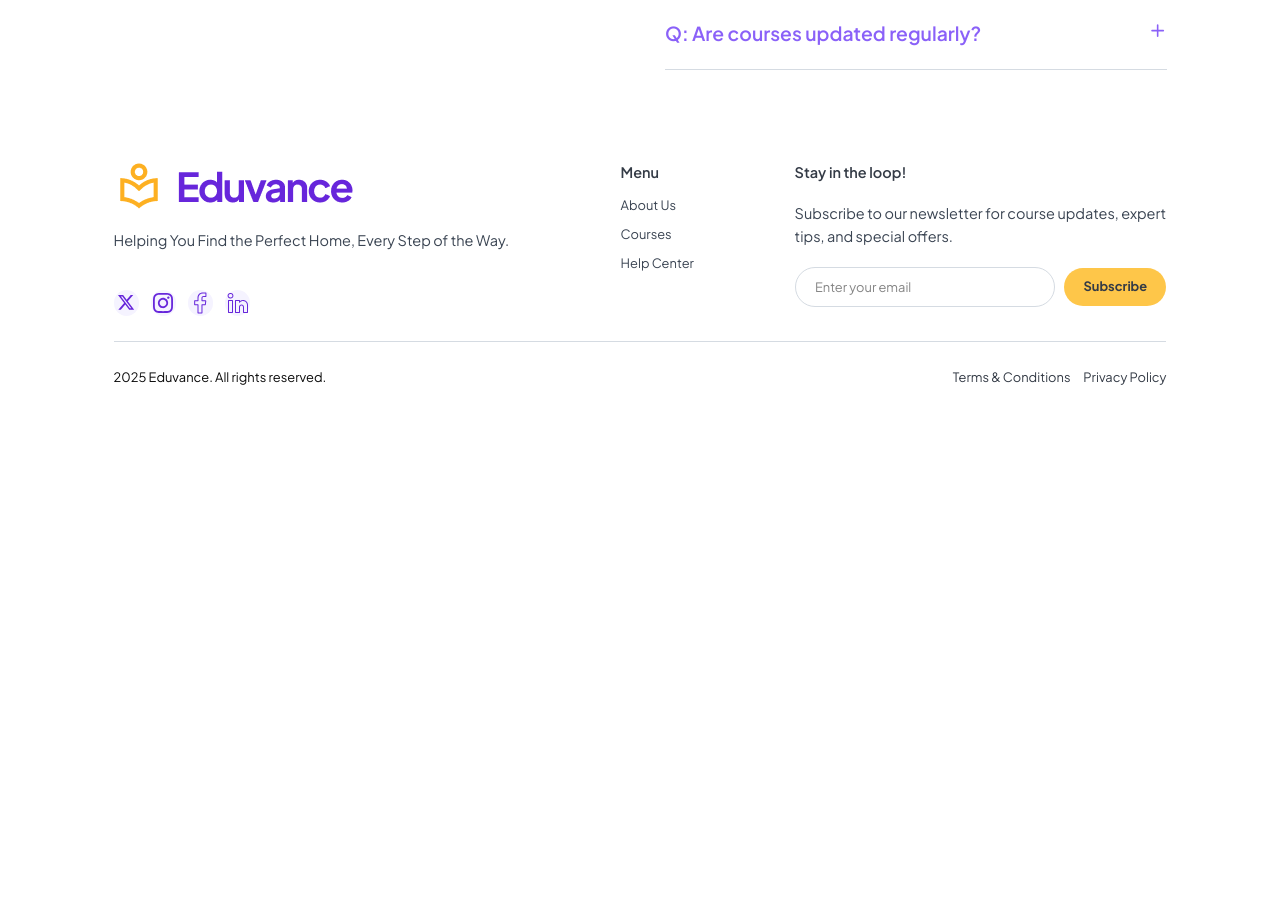
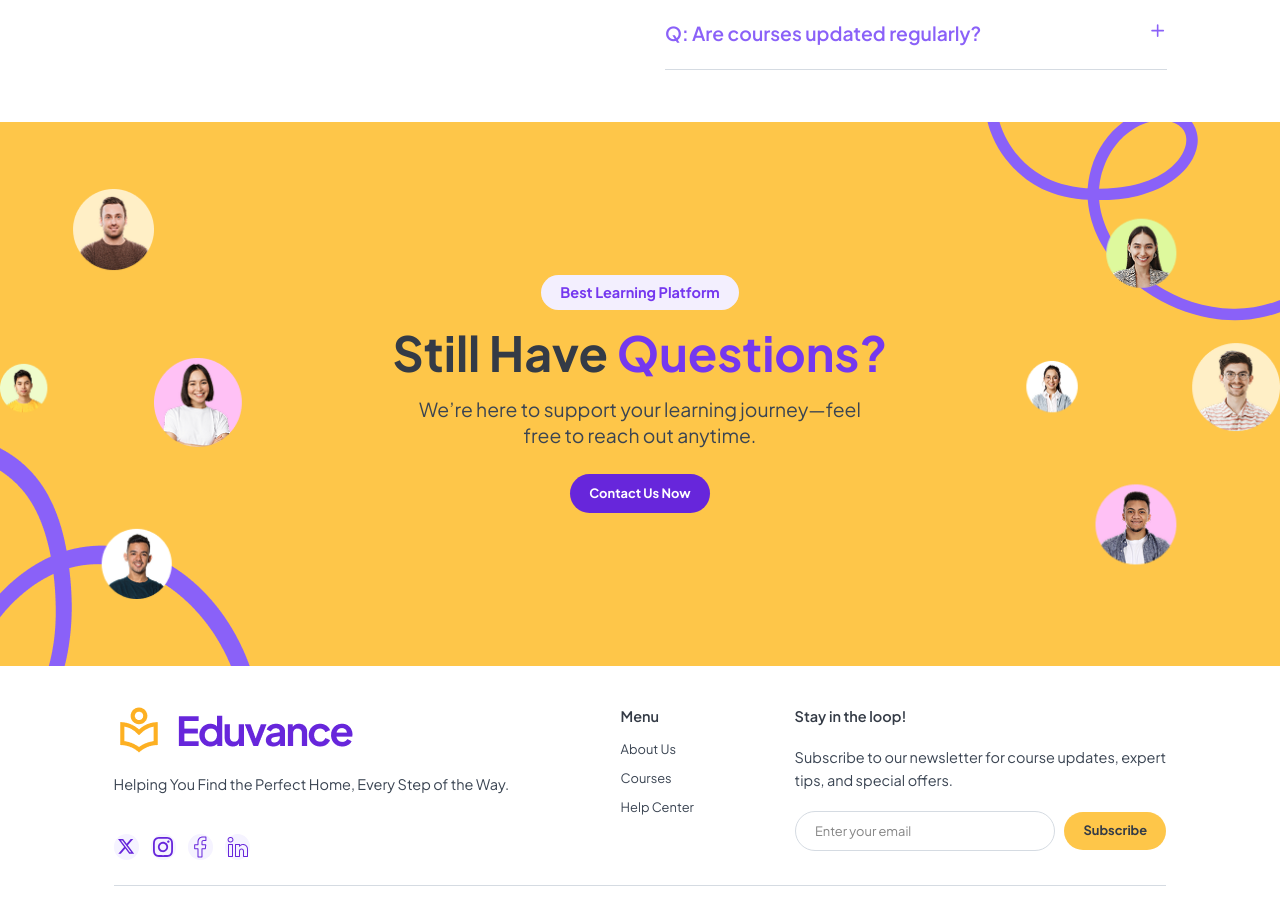
Before and after one commit to Bernardowert/eduvance, a Next.js app: page /contact in a window 1280 px wide. Shown: the part 1460-2374 px from the top of the page. Before the commit the page ends 1886 px from the top, so only its background shows below. Built offline with nearby package versions, Linux system fonts and the light colour scheme.

Commit message:
ajustes no componente sectionLearning para modularização. finalização da pagina contato

```diff
--- a/src/app/contact/page.tsx
+++ b/src/app/contact/page.tsx
@@ -1,6 +1,7 @@
 import { CardSection } from "@/components/cardSection";
 import { SectionFaqContact } from "@/components/sections/contact/faqContact";
 import { FormContact } from "@/components/sections/contact/formContact";
+import { SectionLearning } from "@/components/sections/home/learning";
 
 export default function Contact(){
     return(
@@ -10,6 +11,10 @@ export default function Contact(){
           </CardSection>
           <FormContact/>
           <SectionFaqContact/>
+
+          <SectionLearning subtitle="Best Learning Platform" description="We’re here to support your learning journey—feel free to reach out anytime." btnText="Contact Us Now">
+             Still have <span>questions?</span>
+          </SectionLearning>
         </>
     )
 }
--- a/src/app/page.tsx
+++ b/src/app/page.tsx
@@ -25,7 +25,14 @@ export default function Home() {
            <SectionStory/>
            <SectionBlog/>
            <SectionFaqs/>
-           <SectionLearning/>
+
+           <SectionLearning
+           subtitle="Best Learning Platform"
+           description="Pick the course that suits your goals and join thousands of learners leveling up with Eduvance."
+           btnText="Browse All Courses">
+
+            Ready to start <span>learning?</span>
+           </SectionLearning>
         </>
   );
 }
--- a/src/components/sections/home/learning/index.tsx
+++ b/src/components/sections/home/learning/index.tsx
@@ -3,19 +3,29 @@ import { Button } from "@/components/button";
 import { ContainerGRID } from "@/components/containerGRID";
 import { HeadingTitle } from "@/components/headingTitle";
 import { BgDetails } from "./bgDetails";
+import { ReactNode } from "react";
 
 
-export function SectionLearning(){
+
+
+interface LearningProps{
+    children:ReactNode;
+    subtitle:string;
+    description:string;
+    btnText:string;
+}
+
+export function SectionLearning({children,description,btnText,subtitle}:LearningProps){
     return(
         <section className="bg-detail03 bg-no-repeat bg-top-right  bg-secondary-300 h-[544px] relative flex items-center z-10">
             <BgDetails/>
             <ContainerGRID className="text-center">
-                 <HeadingTitle subtitle="Best Learning Platform">
-                    Ready to start <span>learning?</span>
+                 <HeadingTitle subtitle={subtitle}>
+                    {children}
                  </HeadingTitle>
-                 <p className="text-2xl text-gray-800 mt-6 mb-8 max-w-card-p mx-auto">Join thousands of learners and take the first step toward your future today.</p>
+                 <p className="text-2xl text-gray-800 mt-6 mb-8 max-w-card-p mx-auto">{description}</p>
                  <Button btnStyle="btnThird">
-                    Explore Course Now
+                    {btnText}
                  </Button>
             </ContainerGRID>
         </section>
```
